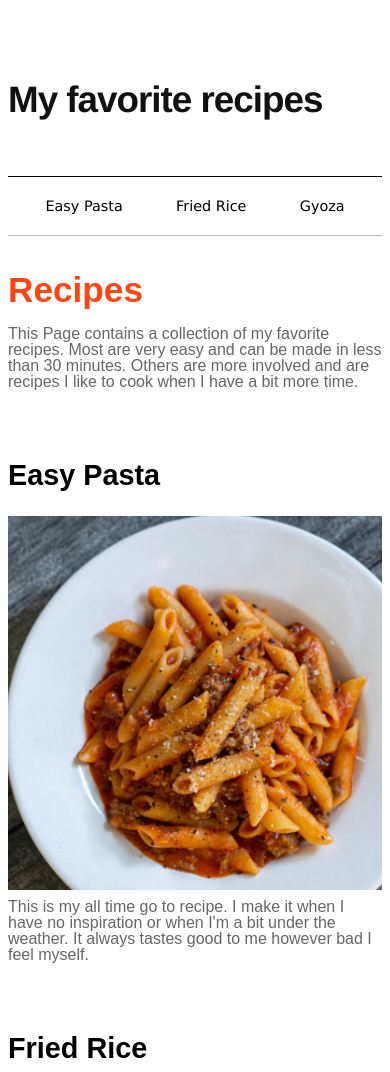
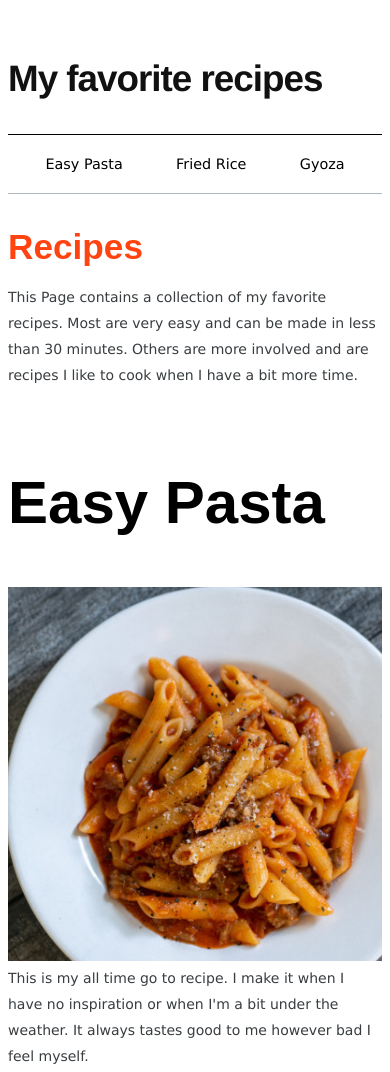
Before and after one commit to svenchan/odin-recipes, a plain HTML site: page index.html in a window 390 px wide. Shown: the top 1072 px of the page. Drawn offline with Linux system fonts and the light colour scheme.

Commit message:
change font size and colour mobile

```diff
--- a/styles.css
+++ b/styles.css
@@ -15,7 +15,7 @@
 
     .title-container {
         border-bottom: 1px solid black;
-        height: 20vh;
+        height: 15vh;
         display: flex;
         align-items: center;
     }
@@ -60,16 +60,16 @@
     }
 
     p {
-        font-family: 'Inder', sans-serif; line-height: 1rem;
-        margin-bottom: 15px;
-        margin-top: 5px;
-        color: #666;
-        background-color: white;
+        color: #383d40;
+        font-family: 'Lucida Sans', Arial, sans-serif;
+        font-size: 14px;
+        line-height: 26px;
+        margin: 0;
     }
 
     h2 {
         color: #111;
-        font-size: 1.8rem;
+        font-size: 60px;
         font-family: 'Signika', sans-serif;
         padding-bottom: 0;
     }
```
